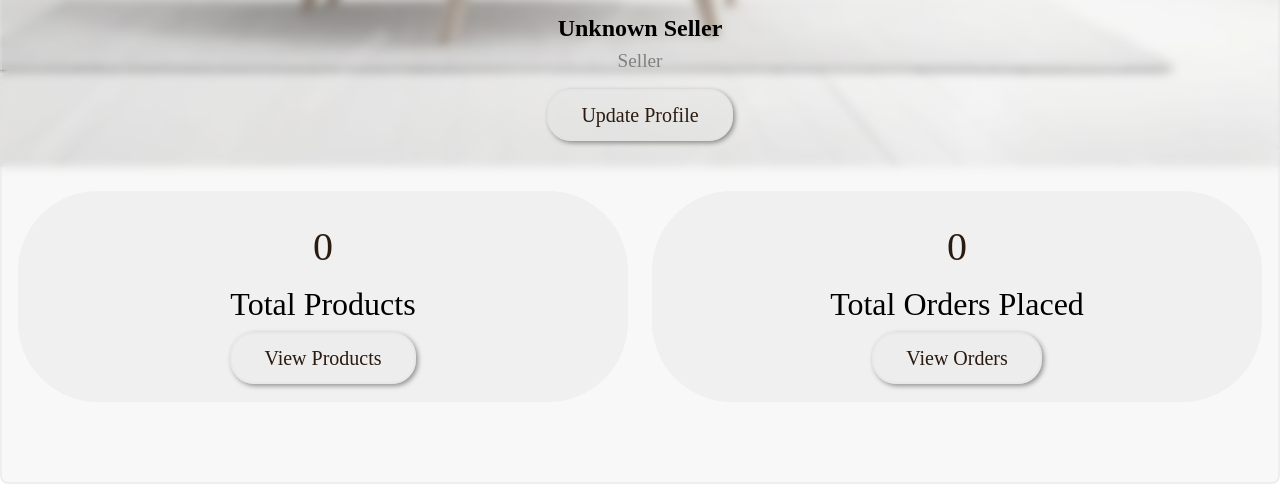
After one commit to amk1006122/fprojectwp, a PHP site: page /admin_panel/profile.php in a window 1280 px wide. The commit adds this page. Shown: the part 1055-1539 px from the top of the page. Run offline with PHP 8.4, Linux system fonts and the light colour scheme; data that the repository does not hold is empty.

Commit message:
addad one file.

```diff
--- /dev/null
+++ b/admin_panel/profile.php
@@ -0,0 +1,107 @@
+<?php
+session_start();
+include '../components/connect.php';
+ini_set('display_errors', 1);
+error_reporting(E_ALL);
+
+// Database connection
+$host = "localhost";
+$user = "root";
+$password = "";
+$dbname = "homedecor_db";
+
+$conn = new mysqli($host, $user, $password, $dbname);
+
+if ($conn->connect_error) {
+    die("Connection failed: " . $conn->connect_error);
+}
+
+if (!isset($_SESSION['seller_id']))
+
+
+$seller_id = $array['seller_id'] ?? 'Default Value';  // Replace 'Default Value' with an actual fallback
+
+
+// Fetch seller profile
+$select_profile = $conn->prepare("SELECT name, image FROM `sellers` WHERE id = ?");
+$select_profile->bind_param("i", $seller_id);
+$select_profile->execute();
+$result_profile = $select_profile->get_result();
+$fetch_profile = $result_profile->fetch_assoc();
+$select_profile->close();
+
+$profile_image = !empty($fetch_profile['image']) ? htmlspecialchars($fetch_profile['image'], ENT_QUOTES, 'UTF-8') : 'default_profile.jpg';
+
+// Count products
+$select_products = $conn->prepare("SELECT COUNT(*) AS total FROM `products` WHERE seller_id = ?");
+$select_products->bind_param("i", $seller_id);
+$select_products->execute();
+$result_products = $select_products->get_result();
+$total_products = $result_products->fetch_assoc()['total'];
+$select_products->close();
+
+// Count orders
+$select_orders = $conn->prepare("SELECT COUNT(*) AS total FROM `orders` WHERE order_id = ?");
+$select_orders->bind_param("i", $seller_id);
+$select_orders->execute();
+$result_orders = $select_orders->get_result();
+$total_orders = $result_orders->fetch_assoc()['total'];
+$select_orders->close();
+
+$conn->close();
+?>
+
+<img src="../uploaded_files/<?= $profile_image; ?>" alt="Seller Profile">
+<h3 class="name"><?= htmlspecialchars($fetch_profile['name'] ?? 'Unknown Seller', ENT_QUOTES, 'UTF-8'); ?></h3>
+
+
+<!DOCTYPE html>
+<html lang="en">
+<head>
+    <meta charset="UTF-8">
+    <meta name="viewport" content="width=device-width, initial-scale=1.0">
+    <title>Dashboard - Seller Profile Page</title>
+    <link rel="stylesheet" href="../css/admin_style.css">
+    <link href="https://cdnjs.cloudflare.com/ajax/libs/font-awesome/6.0.0-beta3/css/all.min.css" rel="stylesheet">
+    <link href="https://cdn.jsdelivr.net/npm/boxicons@latest/css/boxicons.min.css" rel="stylesheet">
+</head>
+<body>
+
+<div class="main-container">
+    <?php include '../components/admin_header.php'; ?>
+
+    <section class="seller-profile">
+        <div class="heading">
+            <h1>Profile Details</h1>
+            <a href="dashboard.php" class="image"><img src="../image/cheadimg.jpg" width="150" height="100" alt="Dashboard Logo"></a>
+        </div>
+        <div class="details">
+            <div class="seller">
+                <img src="../uploaded_files/<?= isset($fetch_profile['image']) && !empty($fetch_profile['image']) ? htmlspecialchars($fetch_profile['image']) : 'default.png'; ?>" alt="Seller Profile">
+                <h3 class="name"><?= isset($fetch_profile['name']) ? htmlspecialchars($fetch_profile['name'], ENT_QUOTES, 'UTF-8') : 'Unknown Seller'; ?></h3>
+                <span>Seller</span>
+                <a href="update.php" class="btn">Update Profile</a>
+            </div>
+            <div class="flex">
+                <div class="box">
+                    <span><?= $total_products; ?></span>
+                    <p>Total Products</p>
+                    <a href="view_product.php" class="btn">View Products</a>
+                </div>
+                <div class="box">
+                    <span><?= $total_orders; ?></span>
+                    <p>Total Orders Placed</p>
+                    <a href="admin_order.php" class="btn">View Orders</a>
+                </div>
+            </div>
+        </div>
+    </section>
+</div>
+
+<script src="https://cdnjs.cloudflare.com/ajax/libs/sweetalert/2.1.2/sweetalert.min.js"></script>
+<script src="../js/admin_script.js"></script>
+
+<?php include '../components/alert.php'; ?>
+
+</body>
+</html>
--- a/components/user_header.php
+++ b/components/user_header.php
@@ -31,7 +31,7 @@
             <img src="uploaded_files/<?= $fetch_profile['image']; ?>">
             <h3 style="margin-bottom: 1rem;"><?= $fetch_profile['name']; ?></h3>
             <div class="flex-btn">
-                <a href="profile.php" class="btn">view profile</a>
+                <a href="admin_panel/profile.php" class="btn">view profile</a>
                 <a href="#" onclick="return confirm('logout from this website');" class="btn">logout</a>
             </div>
             <?php }else{ ?>
--- a/css/admin_style.css
+++ b/css/admin_style.css
@@ -8,6 +8,7 @@
     text-decoration: none;
     list-style: none;
 }
+
 
 /* Variables */
 :root {
```
